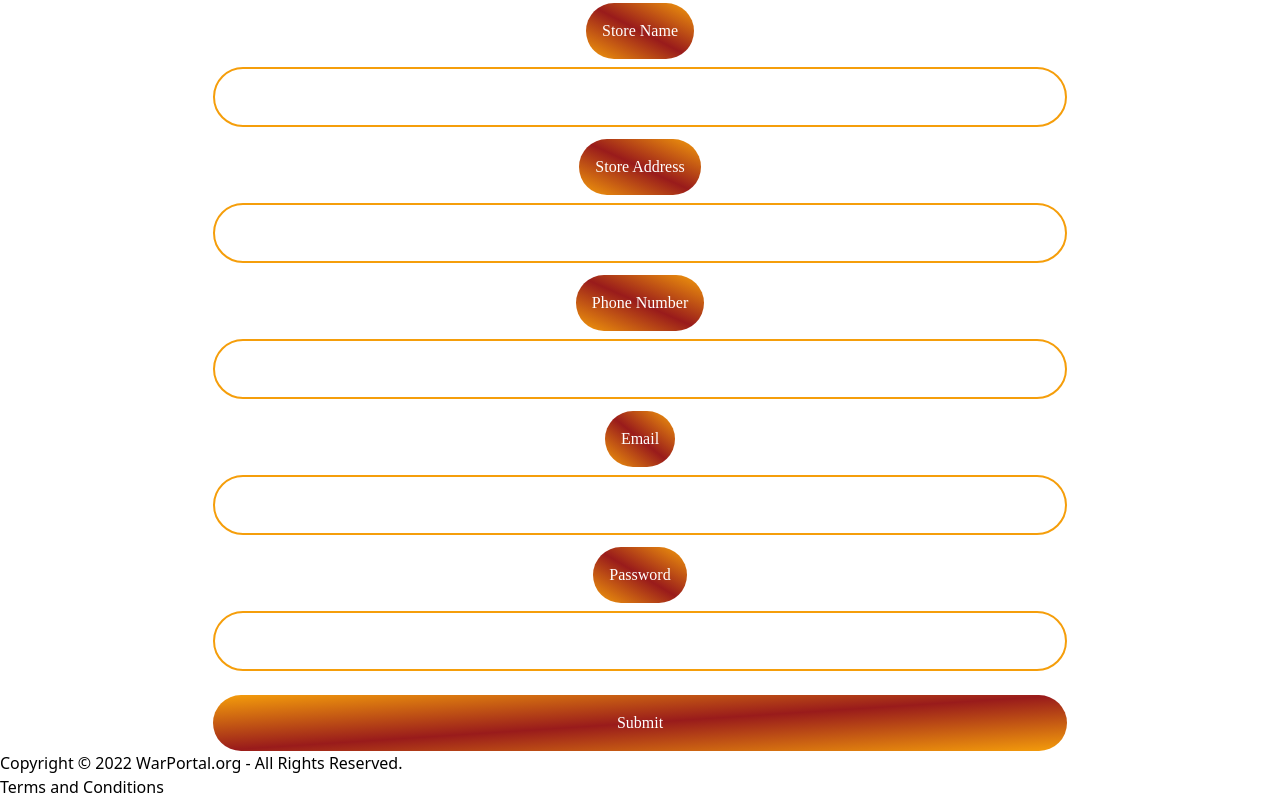
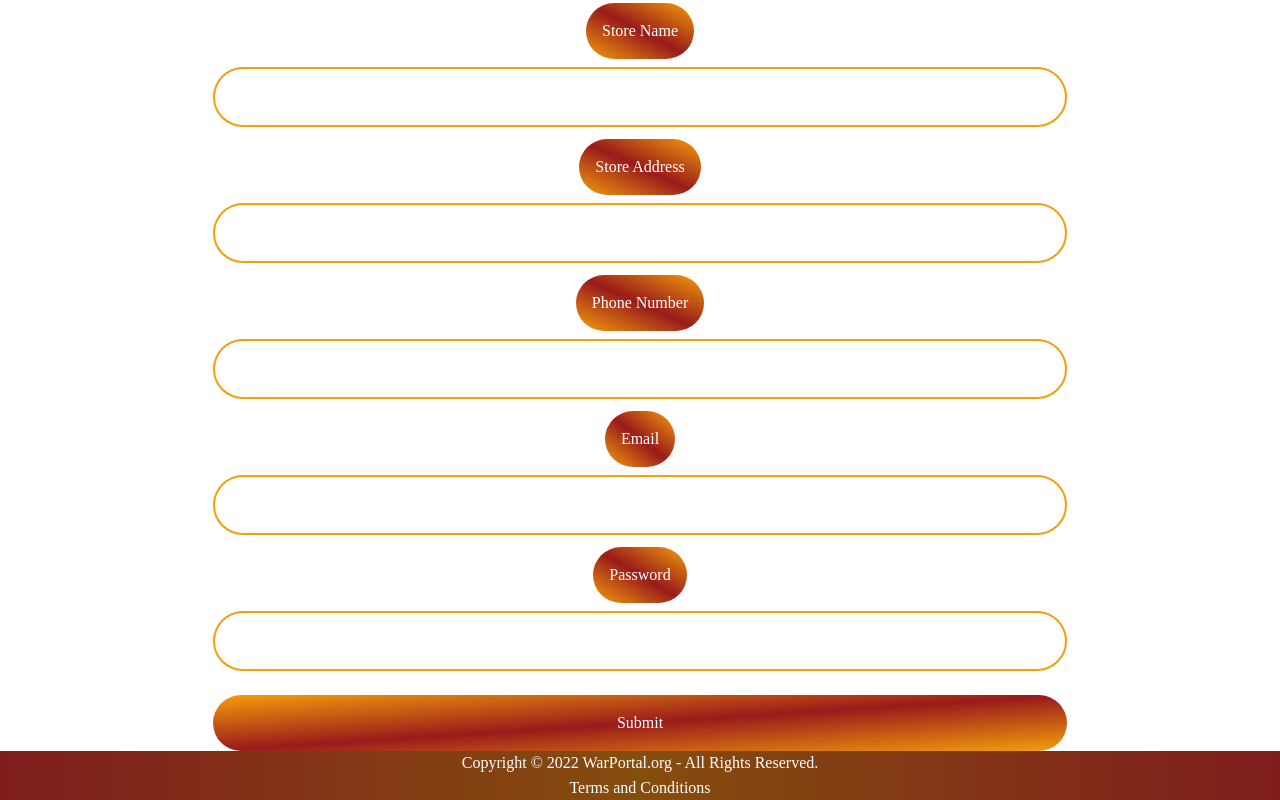
Before and after one commit to GithubWarPortal/GithubWarPortal, a React (Vite) app in the folder WarPortal/client/: page /StoreOwnerSignUp in a window 1280 px wide. Shown: the part 461-1261 px from the top of the page. Built offline with nearby package versions, Linux system fonts and the light colour scheme; a web font is replaced by a local one.

Commit message:
styled footer

```diff
--- a/WarPortal/client/src/components/Footer.jsx
+++ b/WarPortal/client/src/components/Footer.jsx
@@ -9,11 +9,13 @@ export default function Footer() {
 
   return (
     <>
-      <p>Copyright © 2022 WarPortal.org - All Rights Reserved.</p>
+    <div class="bg-gradient-to-r from-red-900 to-red-900 via-yellow-800 text-white text-center ">
+      <p class="font-zen">Copyright © 2022 WarPortal.org - All Rights Reserved.</p>
 
-        <button onClick={handleOpen}>Terms and Conditions</button>
+
+        <button onClick={handleOpen} class="font-zen ">Terms and Conditions</button>
         {open ?
-          <div><p>
+          <div><p class="font-sans">
                       Contracts between War Portal and you and your game are void if
                       characters do not follow the storyline provided by the War Portal
                       Universe. Contracts paid are final unless agreed by War Portal and
@@ -41,5 +43,5 @@ export default function Footer() {
                           exclusive rights to any of War Portal's content. War Portal forbids
                           unlawful behavior, hate speech, bullying, and spam.</p>
          </div> : <div></div>
-}</>
+}</div></>
 )};
```
